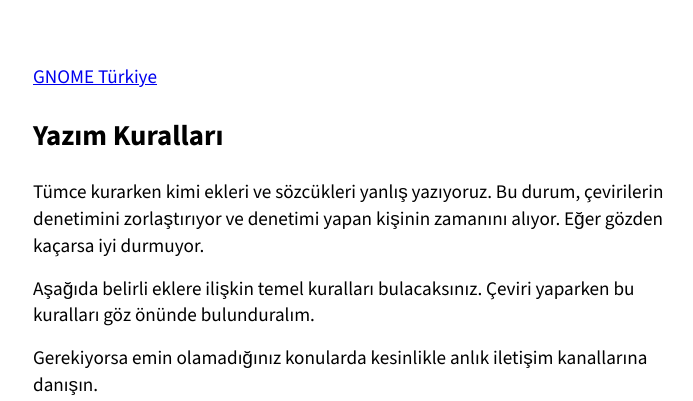
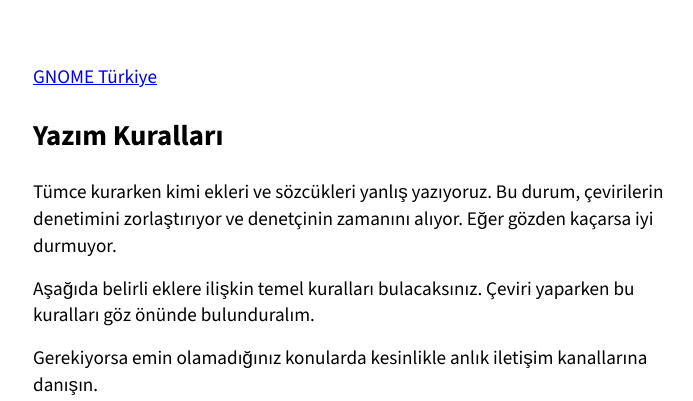
Before and after one commit to gnometurk/gnomeorgtr, a Jekyll site: the page built from ceviri/yazim-kurallari.md, in a window 1280 px wide. Shown: the top 401 px of the page, without its empty margins (287-980 px from the left). Built offline with Jekyll 4.4.1, drawn with Linux system fonts in a browser that asks for light colours.

Commit message:
Update word

```diff
--- a/ceviri/yazim-kurallari.md
+++ b/ceviri/yazim-kurallari.md
@@ -4,7 +4,7 @@ title: 'Yazım Kuralları'
 permalink: /ceviri/yazim-kurallari/
 ---
 
-Tümce kurarken kimi ekleri ve sözcükleri yanlış yazıyoruz. Bu durum, çevirilerin denetimini zorlaştırıyor ve denetimi yapan kişinin zamanını alıyor. Eğer gözden kaçarsa iyi durmuyor.
+Tümce kurarken kimi ekleri ve sözcükleri yanlış yazıyoruz. Bu durum, çevirilerin denetimini zorlaştırıyor ve denetçinin zamanını alıyor. Eğer gözden kaçarsa iyi durmuyor.
 
 Aşağıda belirli eklere ilişkin temel kuralları bulacaksınız. Çeviri yaparken bu kuralları göz önünde bulunduralım.
 
```
